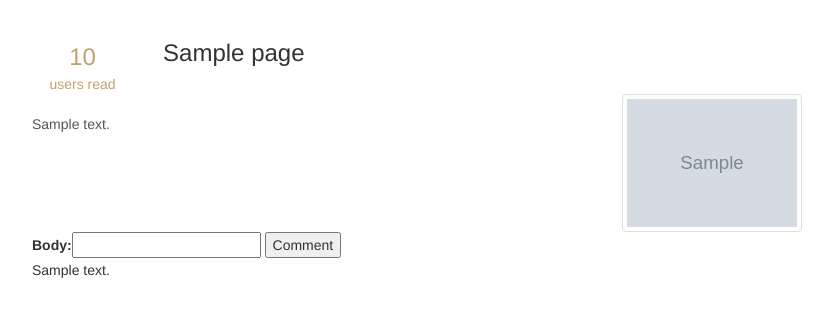
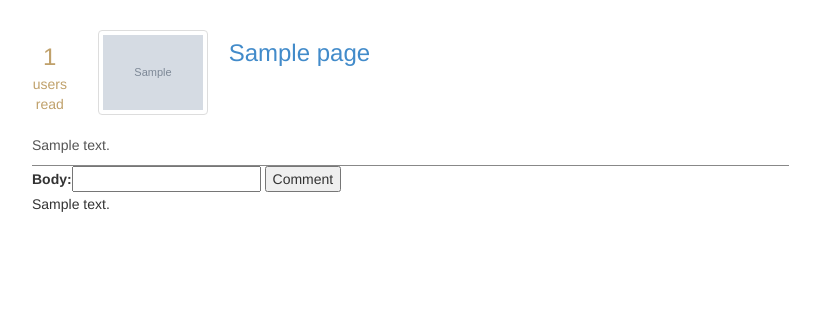
Before and after one commit to hirokiky/kabuso, a Django app: page /page/1/ in a window 1280 px wide. Shown: the part 52-369 px from the top of the page, without its empty margins (33-866 px from the left). Run offline with Django 3.2, Linux system fonts and the light colour scheme; tables that the repository leaves empty hold one stand-in row (values such as "Sample post"); grey boxes marked "Sample" are stand-in pictures; some libraries are stand-ins or nearby versions.

Commit message:
Made page detail to caculate num of read users

```diff
--- a/kabuso/webfront/static/webfront/css/main.css
+++ b/kabuso/webfront/static/webfront/css/main.css
@@ -10,6 +10,18 @@ body {
 .dashboard-stream .page-summary {
     max-width: 279px;  /* col-md-4 */
     max-height: 279px;  /* col-md-4 */
+}
+
+.page-detail {
+    border-bottom: solid 1px #888888;
+}
+
+.page-title-body {
+    text-decoration: none;
+}
+
+.page-detail .page-title h3 {
+    color: #333333;
 }
 
 .page-detail .page-comment-count {
@@ -30,8 +42,9 @@ body {
 }
 
 .page-detail .page-summary-image {
-    max-width: 180px;
-    max-height: 180px;
+    margin-top: 10px;
+    max-width: 110px;
+    max-height: 110px;
 }
 
 .vote-count {
--- a/kabuso/webfront/templates/webfront/detail_page.html
+++ b/kabuso/webfront/templates/webfront/detail_page.html
@@ -3,13 +3,14 @@
 {% block main %}
   <div class="page-detail">
     <div class="row page-title">
-      <div class="col-md-2">
+      <div class="col-md-1">
         <div class="page-comment-count">
-          <span>10</span>
+          <span>{{ users_read }}</span>
           users read
         </div>
       </div>
-      <div class="col-md-10"><h3>{{ page.title }}</h3></div>
+      <div class="col-md-2"><img class="page-summary-image img-thumbnail" src="{{ page.summary_image_url }}" /></div>
+      <div class="col-md-8"><h3><a class="page-title-link" href="{{ page.page_url }}" target="_blank">{{ page.title }}</a></h3></div>
     </div>
     <div class="row">
       <div class="col-md-9">
@@ -17,7 +18,6 @@
       </div>
       {% if page.summary_image_url %}
         <div class="col-md-3">
-          <img class="page-summary-image img-thumbnail" src="{{ page.summary_image_url }}" />
         </div>
       {% endif %}
     </div>
--- a/kabuso/webfront/views.py
+++ b/kabuso/webfront/views.py
@@ -78,7 +78,8 @@ def page_detail(request, page_id):
     return {'page': page,
             'comments': comments,
             'user_comment': user_comment,
-            'comment_form': comment_form}
+            'comment_form': comment_form,
+            'users_read': page.reads.count()}
 
 
 @login_required
```
